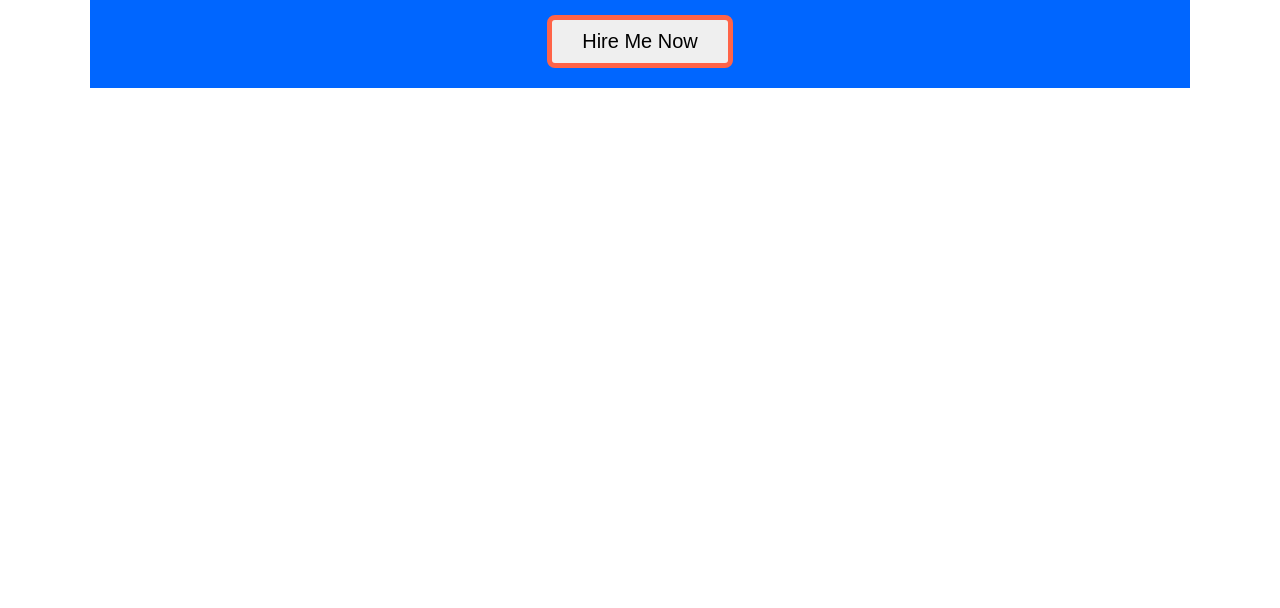
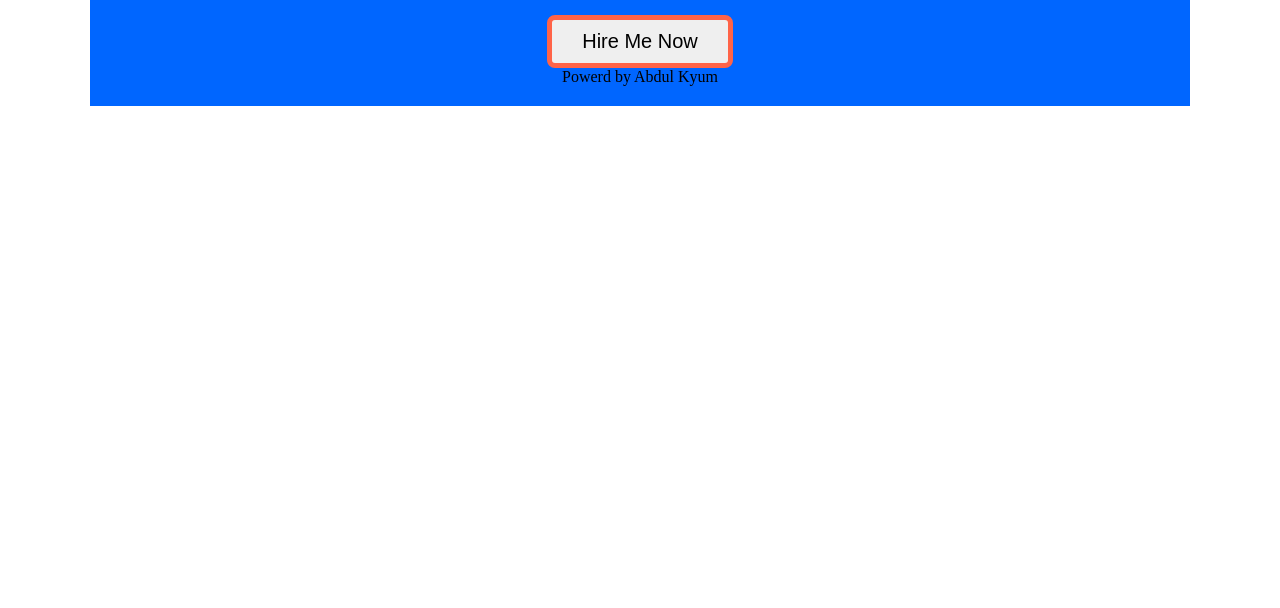
Before and after one commit to mdabdulkyum1/first-project, a plain HTML site: page index.html in a window 1280 px wide. Shown: the part 192-800 px from the top of the page. Drawn offline with Linux system fonts and the light colour scheme.

Commit message:
Update index.html

```diff
--- a/index.html
+++ b/index.html
@@ -11,6 +11,7 @@
         <h1 class="heading">I am new Programmer.</h1>
         <div id="second-preant">
             <button class="btn">Hire Me Now</button>
+            <p>Powerd by Abdul Kyum</p>
         </div>
     </div>
 
```
